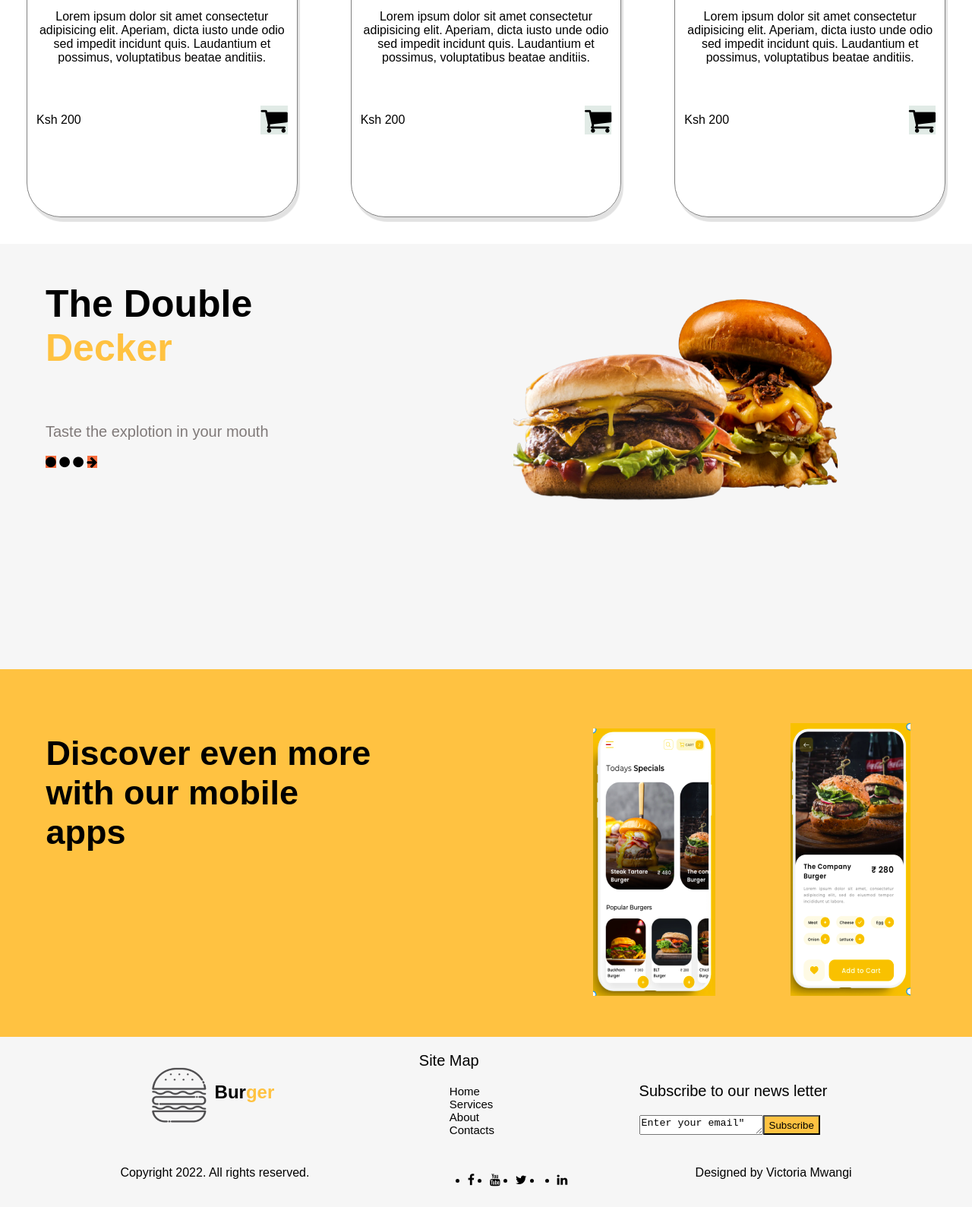
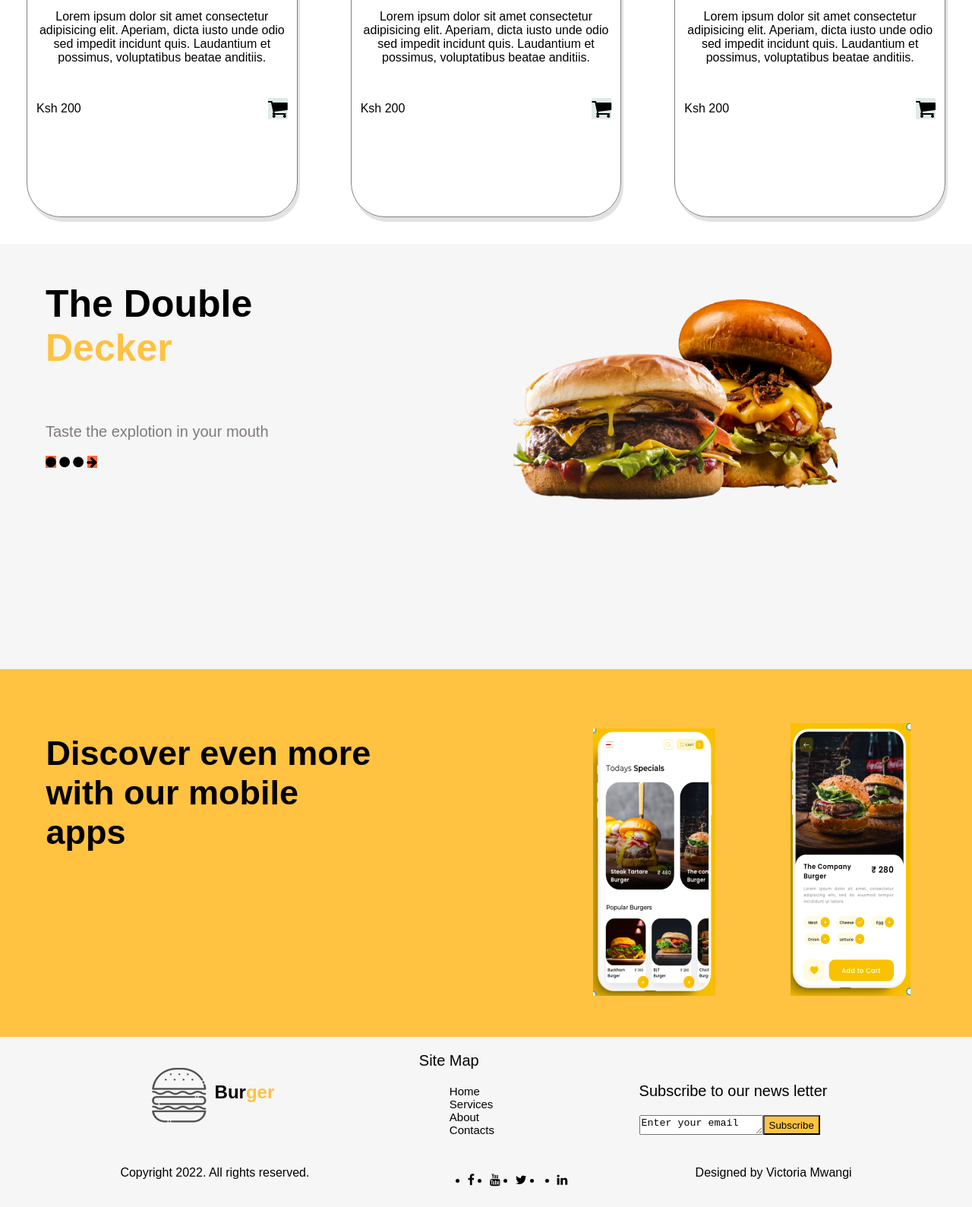
Before and after one commit to victoriamwangi/Burger-Palace, a plain HTML site: page index.html in a window 1280 px wide. Shown: the part 2203-3792 px from the top of the page at 76% size. Drawn offline with Linux system fonts and the light colour scheme; some icons are missing.

Commit message:
recovery

```diff
--- a/css/style.css
+++ b/css/style.css
@@ -197,7 +197,7 @@ body {
 .menu .row .card .content .price .cart{
     display: inline-flex;
     background-color: #E1EBE6;
-    font-size: 38px;
+    font-size: 28px;
 
 }
 .slider{
--- a/index.html
+++ b/index.html
@@ -225,7 +225,7 @@
           <p>Subscribe to our news letter</p>
           <div class="send">
             <textarea name="" id="" cols="30" rows="10">
-Enter your email"</textarea
+Enter your email</textarea
             >
             <button>Subscribe</button>
           </div>
```
